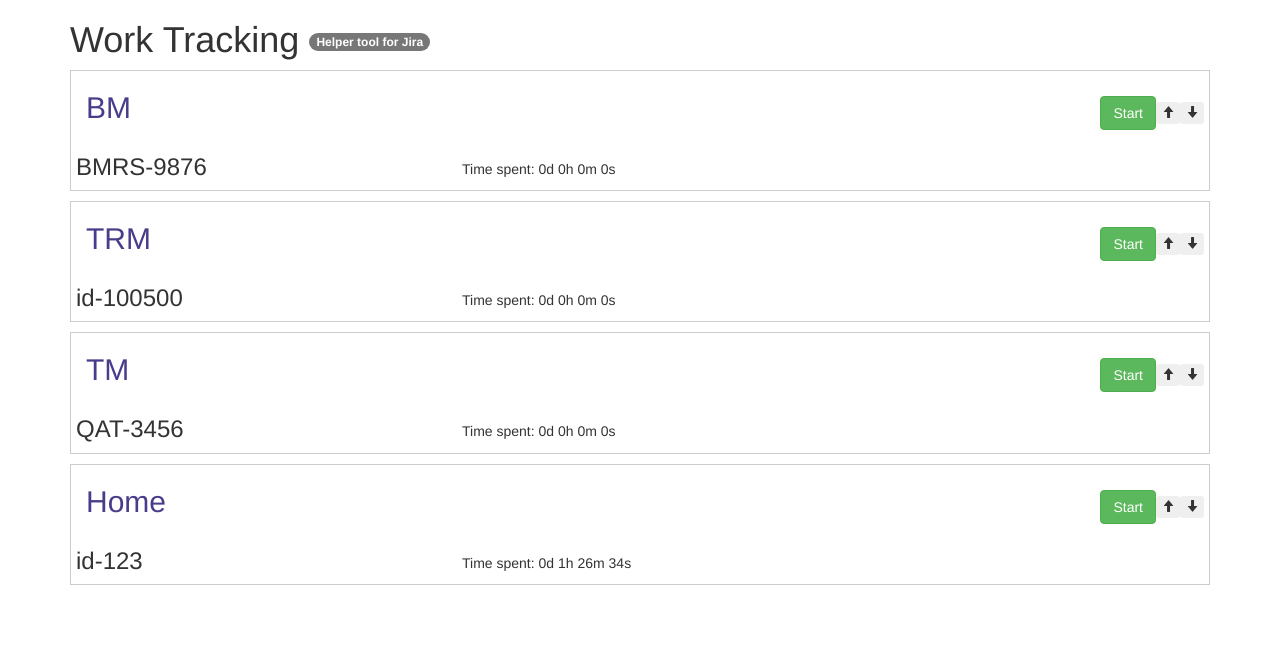
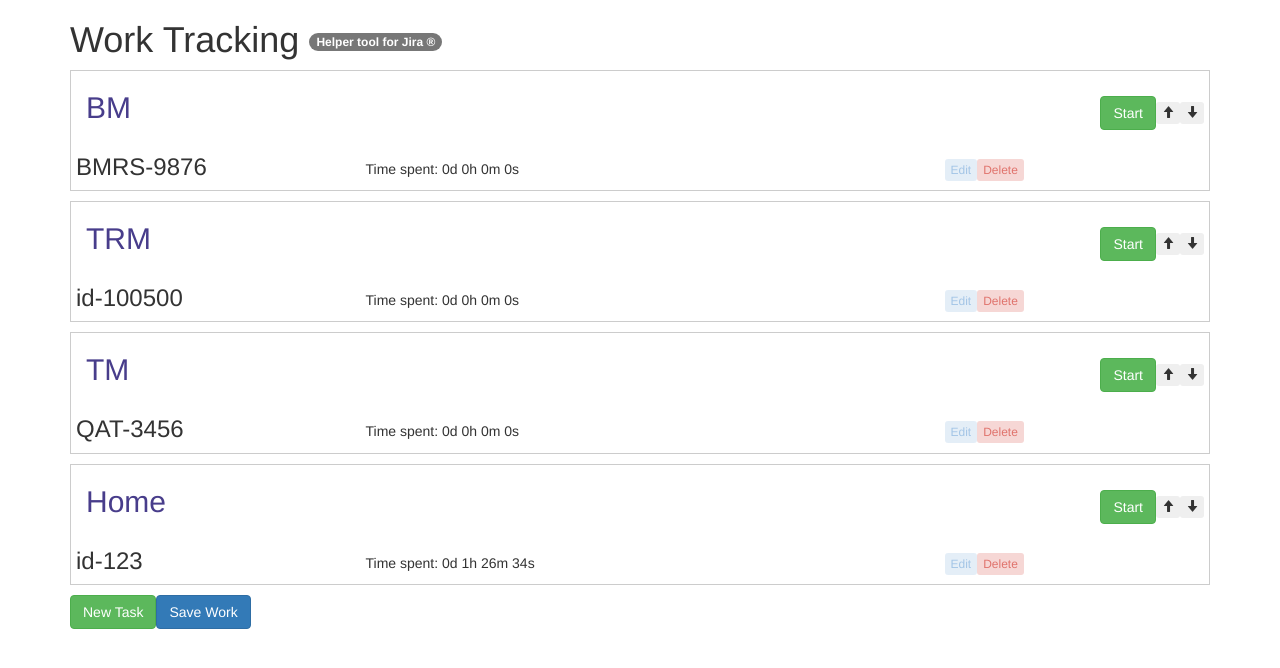
Before and after one commit to Roman-Tarasiuk/Work-Tracking, an Angular app: page / in a window 1280 px wide. Shown: the top 668 px of the page. Built offline with nearby package versions, Linux system fonts and the light colour scheme.

Commit message:
Added form for new tasks.

```diff
--- a/src/app/app.component.html
+++ b/src/app/app.component.html
@@ -1,10 +1,43 @@
 <div class="container">
-  <h1>Work Tracking <span class="badge">Helper tool for Jira</span></h1>
+  <h1>Work Tracking <span class="badge">Helper tool for Jira ®</span></h1>
 
   <app-tasks-list [tasks]="tasks"
       (onTaskStarted)="taskStarted($event)"
       (onTaskStopped)="taskStopped($event)"
       (onTaskMovedUp)="moveUp($event)"
-      (onTaskMovedDown)="moveDown($event)">
+      (onTaskMovedDown)="moveDown($event)"
+      (onTaskEdit)="edit($event)"
+      (onTaskDelete)="delete($event)">
   </app-tasks-list>
+
+  <button class="btn btn-success"
+    [ngClass]="{'edit-new-task': editing}"
+    (click)="toggleEditing()">New Task</button>
+
+  <button class="btn btn-primary"
+    [ngClass]="{'edit-new-task': editing}"
+    (click)="saveData()">Save Work</button>
+
+  <form #f="ngForm" class="new-task-form" [ngClass]="{'edit-new-task': !editing}">
+      <h3>New Task:</h3>
+
+      <div class="form-group">
+        <label for="id">ID</label>
+        <input type="text" class="form-control" id="id" name="id" required ngModel>
+      </div>
+
+      <div class="form-group">
+        <label for="title">Title</label>
+        <input type="text" class="form-control" id="title" name="title" required ngModel>
+      </div>
+
+      <div class="form-group">
+        <label for="order">Order</label>
+        <input type="text" class="form-control" id="order" name="order" required ngModel>
+      </div>
+
+      <!--type="submit"-->
+      <button class="btn btn-success" (click)="submit(f)">Submit</button>
+      <button class="btn btn-success" (click)="toggleEditing()">Cancel</button>
+  </form>
 </div>
--- a/src/app/app.component.ts
+++ b/src/app/app.component.ts
@@ -1,6 +1,8 @@
 import { Component } from '@angular/core';
 import { Task } from '../task.model';
 import { WorkingInterval } from '../working-interval.model';
+
+import { FormsModule, ReactiveFormsModule } from '@angular/forms';
 
 @Component({
   selector: 'app-root',
@@ -10,6 +12,7 @@ import { WorkingInterval } from '../working-interval.model';
 export class AppComponent {
   tasks: Task[];
   runningTask: Task = null;
+  editing: boolean = false;
 
   constructor() {
     this.tasks = [
@@ -67,6 +70,48 @@ export class AppComponent {
     }
   }
 
+  edit(taskId) {
+    var index = this.findTaskIndex(taskId);
+
+    if ((index >= 0) && (index < this.tasks.length)) {
+      this.startEditing();
+
+      // TO DO: Rest of logic.
+    }
+  }
+
+  delete(taskId) {
+    var index = this.findTaskIndex(taskId);
+
+    if ((index >= 0) && (index < this.tasks.length)) {
+      this.tasks.splice(index, 1);
+    }
+  }
+
+  saveData() {
+    console.log('Saving data...');
+  }
+
+  submit(f) {
+    // console.log('Submitting new data...');
+    // console.log(f.value);
+    this.addTask(f.value.id, f.value.title, f.value.order);
+    f.resetForm();
+    //console.log(f);
+    //f.id = "newId";
+    //f.title = "newTitle";
+    //f.order = "newOrder";
+    this.toggleEditing();
+  }
+
+  toggleEditing() {
+    this.editing = !this.editing;
+  }
+
+  startEditing() {
+    this.editing = true;
+  }
+
   private findTask(taskId): Task {
     var foundIndex = -1;
     for (var i = 0; i < this.tasks.length; i++) {
@@ -95,4 +140,16 @@ export class AppComponent {
 
     return result;
   }
+
+  private addTask(id: string, title: string, order: number) {
+    // console.log('Adding: ' + id + ', ' + title + ', ' + order);
+    if (order < 0) {
+      order = 0;
+    }
+    else if (order > this.tasks.length) {
+      order = this.tasks.length;
+    }
+
+    this.tasks.splice(order, 0, new Task(order, id, title));
+  }
 }
--- a/src/app/task-item/task-item.component.html
+++ b/src/app/task-item/task-item.component.html
@@ -15,7 +15,13 @@
     </div>
   </div>
   <div class="row">
-    <div class="col-sm-4 h3">{{task.id}}</div>
-    <div class="col-sm-8"><div class="vertical-align">Time spent: {{totalTime()}}</div></div>
+    <div class="col-sm-3 h3">{{task.id}}</div>
+    <div class="col-sm-6">
+      <div class="vertical-align">Time spent: {{totalTime()}}</div>
+    </div>
+    <div class="col-sm-3">
+        <button disabled (click)="edit($event)" class="btn btn-xs vertical-align btn-edit">Edit</button>
+        <button (click)="delete($event)" class="btn btn-xs vertical-align btn-delete">Delete</button>
+    </div>
   </div>
 </div>
--- a/src/app/task-item/task-item.component.ts
+++ b/src/app/task-item/task-item.component.ts
@@ -13,6 +13,8 @@ export class TaskItemComponent implements OnInit {
   @Output() onTaskStopped: EventEmitter<string> = new EventEmitter();
   @Output() onTaskMovedUp: EventEmitter<string> = new EventEmitter();
   @Output() onTaskMovedDown: EventEmitter<string> = new EventEmitter();
+  @Output() onTaskEdit: EventEmitter<string> = new EventEmitter();
+  @Output() onTaskDelete: EventEmitter<string> = new EventEmitter();
 
   isActive: boolean = false;
 
@@ -44,6 +46,16 @@ export class TaskItemComponent implements OnInit {
   moveDown(event) {
     this.onTaskMovedDown.emit(this.task.id);
     event.stopPropagation();
+  }
+
+  edit (event) {
+      this.onTaskEdit.emit(this.task.id);
+      event.stopPropagation();
+  }
+
+  delete (event) {
+      this.onTaskDelete.emit(this.task.id);
+      event.stopPropagation();
   }
 
   // #region Helper Methods
--- a/src/app/tasks-list/tasks-list.component.html
+++ b/src/app/tasks-list/tasks-list.component.html
@@ -3,6 +3,8 @@
       (onTaskStarted)="taskStarted($event)"
       (onTaskStopped)="taskStopped($event)"
       (onTaskMovedUp)="moveUp($event)"
-      (onTaskMovedDown)="moveDown($event)">
+      (onTaskMovedDown)="moveDown($event)"
+      (onTaskEdit)="edit($event)"
+      (onTaskDelete)="delete($event)">
   </app-task-item>
 </p>
--- a/src/app/tasks-list/tasks-list.component.ts
+++ b/src/app/tasks-list/tasks-list.component.ts
@@ -15,6 +15,8 @@ export class TasksListComponent implements OnInit {
   @Output() onTaskStopped: EventEmitter<string> = new EventEmitter();
   @Output() onTaskMovedUp: EventEmitter<string> = new EventEmitter();
   @Output() onTaskMovedDown: EventEmitter<string> = new EventEmitter();
+  @Output() onTaskEdit: EventEmitter<string> = new EventEmitter();
+  @Output() onTaskDelete: EventEmitter<string> = new EventEmitter();
 
   constructor() {
   }
@@ -44,4 +46,12 @@ export class TasksListComponent implements OnInit {
   moveDown(id) {
     this.onTaskMovedDown.emit(id);
   }
+
+  edit (id) {
+      this.onTaskEdit.emit(id);
+  }
+
+  delete (id) {
+      this.onTaskDelete.emit(id);
+  }
 }
--- a/src/styles.css
+++ b/src/styles.css
@@ -20,3 +20,22 @@
 .buttons {
     text-align: right;
 }
+
+.new-task-form {
+    background-color: #cfc;
+    padding: 5px;
+}
+
+.btn-edit {
+    background-color: #d7e6f4 !important;
+    color: #73a7d9;
+}
+
+.btn-delete {
+    background-color: #f6d7d5 !important;
+    color:  #e0736c;
+}
+
+.edit-new-task {
+    display: none !important;
+}
```
Also changed, not shown: src/app/app.module.ts (+7 -1 lines).
